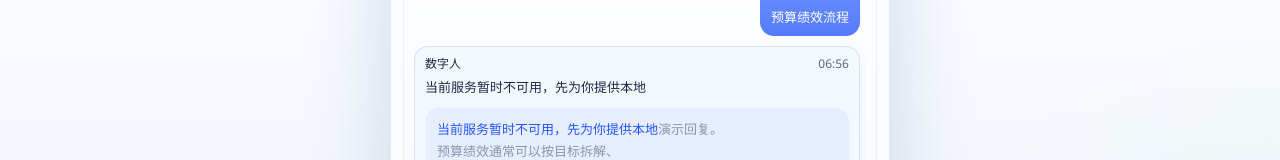
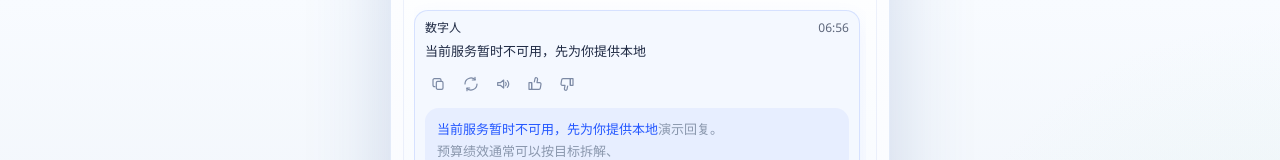
Before and after one commit to xikedafeige/digital-human, a Vue app: page / in a window 1280 px wide. Both pictures are taken after a click on the button "预算绩效流程". Shown: the part 418-578 px from the top of the page. Built offline with nearby package versions, Linux system fonts and the light colour scheme; no server answers; the HTML template or start-up script is replaced by a standard one.

Commit message:
fix:数字人2.1.0-消息操作栏与思考过程滚动修复计划

```diff
--- a/src/components/DigitalHumanAssistant.vue
+++ b/src/components/DigitalHumanAssistant.vue
@@ -80,7 +80,7 @@
 								<div v-if="message.thinkContent" class="assistant-message__think"
 									:class="{ 'is-collapsed': message.thinkCollapsed }">
 									<button type="button" class="assistant-message__think-toggle"
-										@click="toggleThinkVisibility(message.id)">
+										@click="handleThinkToggle(message.id)">
 										<span>思考过程</span>
 										<span class="assistant-message__think-arrow" :class="{ 'is-collapsed': message.thinkCollapsed }"
 											aria-hidden="true"></span>
@@ -96,6 +96,53 @@
 								<p v-else-if="message.content" class="assistant-message__plain">
 									{{ message.content }}
 								</p>
+
+								<div v-if="canShowMessageActions(message)" class="assistant-message__actions" aria-label="消息操作">
+									<button type="button" class="assistant-message__action-button"
+										:class="{ 'is-active': copiedMessageId === message.id }"
+										:aria-label="copiedMessageId === message.id ? '已复制' : '复制'" :title="copiedMessageId === message.id ? '已复制' : '复制'"
+										@click="copyMessageContent(message)">
+										<svg viewBox="0 0 24 24" aria-hidden="true">
+											<rect x="8" y="8" width="10" height="12" rx="2" />
+											<path d="M6 16H5a2 2 0 0 1-2-2V6a2 2 0 0 1 2-2h8a2 2 0 0 1 2 2v1" />
+										</svg>
+									</button>
+									<button type="button" class="assistant-message__action-button" aria-label="重新生成" title="重新生成"
+										@click="handleRegenerateMessage(message.id)">
+										<svg viewBox="0 0 24 24" aria-hidden="true">
+											<path d="M21 12a9 9 0 0 1-15.3 6.4" />
+											<path d="M3 12A9 9 0 0 1 18.3 5.6" />
+											<path d="M18 2v4h-4" />
+											<path d="M6 22v-4h4" />
+										</svg>
+									</button>
+									<button type="button" class="assistant-message__action-button" aria-label="语音朗读" title="语音朗读"
+										@click="readMessageAloud(message.id)">
+										<svg viewBox="0 0 24 24" aria-hidden="true">
+											<path d="M4 10v4h4l5 4V6l-5 4H4Z" />
+											<path d="M16 9.5a4 4 0 0 1 0 5" />
+											<path d="M18.5 7a7 7 0 0 1 0 10" />
+										</svg>
+									</button>
+									<button type="button" class="assistant-message__action-button"
+										:class="{ 'is-active': messageFeedbackMap[message.id] === 'like' }" aria-label="喜欢" title="喜欢"
+										@click="setMessageFeedback(message.id, 'like')">
+										<svg viewBox="0 0 24 24" aria-hidden="true">
+											<path d="M7 10v10" />
+											<path d="M11 9l1-5a2 2 0 0 1 3.9.8L15 10h4a2 2 0 0 1 2 2.3l-1 6a2 2 0 0 1-2 1.7H7" />
+											<path d="M3 10h4v10H3z" />
+										</svg>
+									</button>
+									<button type="button" class="assistant-message__action-button"
+										:class="{ 'is-active': messageFeedbackMap[message.id] === 'dislike' }" aria-label="不喜欢" title="不喜欢"
+										@click="setMessageFeedback(message.id, 'dislike')">
+										<svg viewBox="0 0 24 24" aria-hidden="true">
+											<path d="M17 14V4" />
+											<path d="M13 15l-1 5a2 2 0 0 1-3.9-.8L9 14H5a2 2 0 0 1-2-2.3l1-6A2 2 0 0 1 6 4h11" />
+											<path d="M17 4h4v10h-4z" />
+										</svg>
+									</button>
+								</div>
 
 								<div v-if="message.id === speechPlaybackMessageId && speechFollowText"
 									class="assistant-message__follow">
@@ -164,9 +211,9 @@
 </template>
 
 <script setup lang="ts">
-import { computed, nextTick, ref, watch } from 'vue'
+import { computed, nextTick, onBeforeUnmount, ref, watch } from 'vue'
 import type { DemoMessage } from '@/types/avatar-types'
-import { renderMarkdownToHtml } from '@/utils/message-content'
+import { markdownToPlainText, renderMarkdownToHtml } from '@/utils/message-content'
 import { useDigitalHumanDemo } from '@/hooks/useDigitalHumanDemo'
 import VideoDigitalHumanStage from './VideoDigitalHumanStage.vue'
 import { VIDEO_STATUS_LABELS } from '@/config/video-avatar-config'
@@ -183,6 +230,8 @@ const {
 	isRecording,
 	isSpeechSynthesizing,
 	messages,
+	readMessageAloud,
+	regenerateAssistantMessage,
 	sendText,
 	showInterruptButton,
 	speechResult,
@@ -201,8 +250,13 @@ const {
 
 const messagesRef = ref<HTMLElement | null>(null)
 const isWidePanel = ref(false)
+const shouldSkipNextMessageAutoScroll = ref(false)
+const copiedMessageId = ref('')
+const messageFeedbackMap = ref<Record<string, MessageFeedback | undefined>>({})
 type ActionButtonMode = 'record' | 'send' | 'stop' | 'interrupt'
 type HelperTone = 'idle' | 'busy' | 'hint'
+type MessageFeedback = 'like' | 'dislike'
+let copiedMessageTimer: number | null = null
 const IDLE_RUNTIME_TIP = '你好，我是数字人小助，很高兴为您服务！'
 
 // 根据当前视频状态展示头部状态文案。
@@ -241,6 +295,73 @@ const roleLabelMap: Record<DemoMessage['role'], string> = {
 
 // 统一渲染 Markdown 消息，保持模板中 v-html 来源可控。
 const renderMessageHtml = (content: string) => renderMarkdownToHtml(content)
+
+const getMessagePlainText = (message: DemoMessage) =>
+	markdownToPlainText(message.content) || message.content
+
+const canShowMessageActions = (message: DemoMessage) =>
+	message.role === 'assistant' && !message.pending && Boolean(message.content.trim())
+
+const markMessageCopied = (messageId: string) => {
+	copiedMessageId.value = messageId
+
+	if (copiedMessageTimer !== null) {
+		window.clearTimeout(copiedMessageTimer)
+	}
+
+	copiedMessageTimer = window.setTimeout(() => {
+		copiedMessageTimer = null
+		if (copiedMessageId.value === messageId) {
+			copiedMessageId.value = ''
+		}
+	}, 1600)
+}
+
+const fallbackCopyText = (text: string) => {
+	const textarea = document.createElement('textarea')
+	textarea.value = text
+	textarea.setAttribute('readonly', '')
+	textarea.style.position = 'fixed'
+	textarea.style.left = '-9999px'
+	document.body.appendChild(textarea)
+	textarea.select()
+
+	try {
+		document.execCommand('copy')
+	} finally {
+		document.body.removeChild(textarea)
+	}
+}
+
+const copyMessageContent = async (message: DemoMessage) => {
+	const plainText = getMessagePlainText(message).trim()
+	if (!plainText) {
+		return
+	}
+
+	try {
+		if (navigator.clipboard?.writeText) {
+			await navigator.clipboard.writeText(plainText)
+		} else {
+			fallbackCopyText(plainText)
+		}
+
+		markMessageCopied(message.id)
+	} catch {
+		fallbackCopyText(plainText)
+		markMessageCopied(message.id)
+	}
+}
+
+const handleRegenerateMessage = (messageId: string) => {
+	delete messageFeedbackMap.value[messageId]
+	regenerateAssistantMessage(messageId)
+}
+
+const setMessageFeedback = (messageId: string, feedback: MessageFeedback) => {
+	messageFeedbackMap.value[messageId] =
+		messageFeedbackMap.value[messageId] === feedback ? undefined : feedback
+}
 
 // 根据录音、打断和输入内容决定右下角按钮模式。
 const actionButtonMode = computed<ActionButtonMode>(() => {
@@ -355,19 +476,40 @@ const formatTime = (timestamp: number) =>
 		minute: '2-digit',
 	})
 
+const scrollMessagesToBottom = () => {
+	const messagesElement = messagesRef.value
+	if (!messagesElement) {
+		return
+	}
+
+	messagesElement.scrollTop = messagesElement.scrollHeight
+}
+
+const handleThinkToggle = (messageId: string) => {
+	shouldSkipNextMessageAutoScroll.value = true
+	toggleThinkVisibility(messageId)
+}
+
 watch(
 	messages,
 	() => {
+		if (shouldSkipNextMessageAutoScroll.value) {
+			shouldSkipNextMessageAutoScroll.value = false
+			return
+		}
+
 		nextTick(() => {
-			if (!messagesRef.value) {
-				return
-			}
-
-			messagesRef.value.scrollTop = messagesRef.value.scrollHeight
+			scrollMessagesToBottom()
 		})
 	},
 	{ deep: true },
 )
+
+onBeforeUnmount(() => {
+	if (copiedMessageTimer !== null) {
+		window.clearTimeout(copiedMessageTimer)
+	}
+})
 </script>
 
 <style scoped lang="less">
@@ -805,6 +947,50 @@ watch(
 	font-size: 13px;
 }
 
+.assistant-message__actions {
+	display: flex;
+	align-items: center;
+	gap: 4px;
+	margin-top: 8px;
+	color: #7c8aa5;
+}
+
+.assistant-message__action-button {
+	display: inline-flex;
+	align-items: center;
+	justify-content: center;
+	width: 28px;
+	height: 28px;
+	padding: 0;
+	border: 1px solid transparent;
+	border-radius: 8px;
+	background: transparent;
+	color: inherit;
+	cursor: pointer;
+	transition:
+		background 0.18s ease,
+		border-color 0.18s ease,
+		color 0.18s ease;
+}
+
+.assistant-message__action-button:hover,
+.assistant-message__action-button:focus-visible,
+.assistant-message__action-button.is-active {
+	border-color: rgba(111, 146, 255, 0.24);
+	background: rgba(79, 120, 255, 0.09);
+	color: #4267e8;
+}
+
+.assistant-message__action-button svg {
+	width: 16px;
+	height: 16px;
+	fill: none;
+	stroke: currentColor;
+	stroke-width: 1.8;
+	stroke-linecap: round;
+	stroke-linejoin: round;
+}
+
 .assistant-message__follow {
 	margin-top: 10px;
 	padding: 10px 12px;
--- a/src/hooks/useDigitalHumanDemo.ts
+++ b/src/hooks/useDigitalHumanDemo.ts
@@ -122,6 +122,7 @@ interface TtsQueueItem {
   startEffectiveChar: number
   endEffectiveChar: number
   engine: DemoMessage['engine']
+  updateMessageContent?: boolean
 }
 
 interface PlaybackQueueItem {
@@ -134,6 +135,11 @@ interface PlaybackQueueItem {
   startEffectiveChar: number
   endEffectiveChar: number
   engine: DemoMessage['engine']
+  updateMessageContent?: boolean
+}
+
+interface ReplyFlowOptions {
+  reuseMessageId?: string
 }
 
 export function useDigitalHumanDemo() {
@@ -551,10 +557,12 @@ export function useDigitalHumanDemo() {
       return false
     }
 
+    if (item.updateMessageContent !== false) {
       currentMessage.pending = !difyStreamCompleted
       currentMessage.engine = item.engine
       currentMessage.conversationId =
         conversationId.value || currentMessage.conversationId
+    }
 
     activeSpeakingFlowId = item.flowId
     activePlaybackItem = item
@@ -562,7 +570,9 @@ export function useDigitalHumanDemo() {
     speechPlaybackMessageId.value = item.messageId
     speechFollowText.value = item.speechResult.text
     speechFollowHighlightIndex.value = 0
+    if (item.updateMessageContent !== false) {
       syncVisibleSpeechText(item.messageId, 0)
+    }
     updateSpeechOverallProgress(0)
     setSpeechResult(item.speechResult)
     speechToken.value += 1
@@ -667,6 +677,7 @@ export function useDigitalHumanDemo() {
       startEffectiveChar: item.startEffectiveChar,
       endEffectiveChar: item.endEffectiveChar,
       engine: item.engine,
+      updateMessageContent: item.updateMessageContent,
     })
     playbackQueue.sort((left, right) => left.sequence - right.sequence)
     isTtsQueueRunning = false
@@ -703,6 +714,7 @@ export function useDigitalHumanDemo() {
     speechText: string,
     engine: DemoMessage['engine'],
     includeTail = false,
+    updateMessageContent = true,
   ) => {
     if (flowId !== activeFlowId) {
       return
@@ -751,6 +763,7 @@ export function useDigitalHumanDemo() {
           startEffectiveChar: queuedSpeechEffectiveChars,
           endEffectiveChar: queuedSpeechEffectiveChars + segmentEffectiveChars,
           engine,
+          updateMessageContent,
         })
         queuedSpeechEffectiveChars += segmentEffectiveChars
       }
@@ -775,6 +788,7 @@ export function useDigitalHumanDemo() {
           startEffectiveChar: queuedSpeechEffectiveChars,
           endEffectiveChar: queuedSpeechEffectiveChars + tailEffectiveChars,
           engine,
+          updateMessageContent,
         })
         queuedSpeechEffectiveChars += tailEffectiveChars
       }
@@ -984,8 +998,18 @@ export function useDigitalHumanDemo() {
   }
 
   // 发起一轮问答流程：Dify 流式文本、TTS 预合成和播放队列协同执行。
-  const runReplyFlow = (question: string, source: DemoMessage['source']) => {
-    const assistantMessage = createMessage('assistant', THINKING_PLACEHOLDER, {
+  const runReplyFlow = (
+    question: string,
+    source: DemoMessage['source'],
+    options: ReplyFlowOptions = {},
+  ) => {
+    const reusableMessage = options.reuseMessageId
+      ? getMessageById(options.reuseMessageId)
+      : null
+    const assistantMessage =
+      reusableMessage?.role === 'assistant'
+        ? reusableMessage
+        : createMessage('assistant', THINKING_PLACEHOLDER, {
             pending: true,
             source,
             engine: 'dify',
@@ -999,7 +1023,19 @@ export function useDigitalHumanDemo() {
     clearSpeechProgress()
     currentAssistantMessageId = assistantMessage.id
     setSpeechResult(null)
+
+    if (reusableMessage?.role === 'assistant') {
+      assistantMessage.content = THINKING_PLACEHOLDER
+      assistantMessage.pending = true
+      assistantMessage.source = source
+      assistantMessage.engine = 'dify'
+      assistantMessage.thinkContent = ''
+      assistantMessage.thinkCollapsed = true
+      assistantMessage.renderMode = 'markdown'
+    } else {
       messages.value.push(assistantMessage)
+    }
+
     status.value = 'thinking'
     showInterruptButton.value = true
 
@@ -1240,6 +1276,7 @@ export function useDigitalHumanDemo() {
     setSpeechResult(null)
     if (activePlaybackItem) {
       completedSpeechEffectiveChars = activePlaybackItem.endEffectiveChar
+      if (activePlaybackItem.updateMessageContent !== false) {
         displayedSpeechText = streamSpeechText
           .slice(0, activePlaybackItem.endIndex)
           .trim()
@@ -1247,6 +1284,7 @@ export function useDigitalHumanDemo() {
         const currentMessage = getMessageById(activePlaybackItem.messageId)
         if (currentMessage) {
           currentMessage.content = displayedSpeechText
+        }
       }
     }
     activeSpeakingFlowId = 0
@@ -1280,8 +1318,9 @@ export function useDigitalHumanDemo() {
     )
     updateSpeechOverallProgress(nextProgress)
 
-    if (activePlaybackItem) {
-      syncVisibleSpeechText(activePlaybackItem.messageId, nextProgress)
+    const playbackItem = activePlaybackItem
+    if (playbackItem && playbackItem.updateMessageContent !== false) {
+      syncVisibleSpeechText(playbackItem.messageId, nextProgress)
     }
   }
 
@@ -1293,6 +1332,73 @@ export function useDigitalHumanDemo() {
     }
 
     targetMessage.thinkCollapsed = !targetMessage.thinkCollapsed
+  }
+
+  const regenerateAssistantMessage = (messageId: string) => {
+    const messageIndex = messages.value.findIndex((message) => message.id === messageId)
+    const targetMessage = messages.value[messageIndex]
+
+    if (messageIndex === -1 || targetMessage?.role !== 'assistant') {
+      return
+    }
+
+    const sourceMessage = [...messages.value.slice(0, messageIndex)]
+      .reverse()
+      .find((message) => message.role === 'user' && message.content.trim())
+
+    if (!sourceMessage) {
+      showTransientInputHint('未找到可重新生成的问题')
+      return
+    }
+
+    if (isBusy.value || isRecording.value || isAwaitingVoiceRecognitionResult.value) {
+      cancelCurrentFlow()
+    }
+
+    clearInputHint()
+    isExpanded.value = true
+    runReplyFlow(
+      sourceMessage.content,
+      sourceMessage.source === 'voice' ? 'voice' : 'text',
+      { reuseMessageId: messageId },
+    )
+  }
+
+  const readMessageAloud = (messageId: string) => {
+    const targetMessage = getMessageById(messageId)
+    const speechText = targetMessage
+      ? normalizeSpeechText(markdownToPlainText(targetMessage.content) || targetMessage.content)
+      : ''
+
+    if (!targetMessage || targetMessage.role !== 'assistant' || !speechText) {
+      return
+    }
+
+    if (isBusy.value || isRecording.value || isAwaitingVoiceRecognitionResult.value) {
+      cancelCurrentFlow()
+    } else {
+      cancelPendingSpeechSynthesis()
+      resetSpeechQueueState()
+      clearSpeechProgress()
+      setSpeechResult(null)
+    }
+
+    const flowId = activeFlowId + 1
+    activeFlowId = flowId
+    currentAssistantMessageId = messageId
+    latestBodyMarkdown = targetMessage.content
+    difyStreamCompleted = true
+    status.value = 'thinking'
+    showInterruptButton.value = true
+
+    enqueueSpeechSegments(
+      flowId,
+      messageId,
+      speechText,
+      targetMessage.engine ?? 'dify',
+      true,
+      false,
+    )
   }
 
   // 展开数字人面板。
@@ -1368,6 +1474,8 @@ export function useDigitalHumanDemo() {
     isSpeechSynthesizing,
     latestAssistantText,
     messages,
+    readMessageAloud,
+    regenerateAssistantMessage,
     sendText,
     showInterruptButton,
     speechResult,
```
Lines whose indentation alone changed are shown as unchanged.
